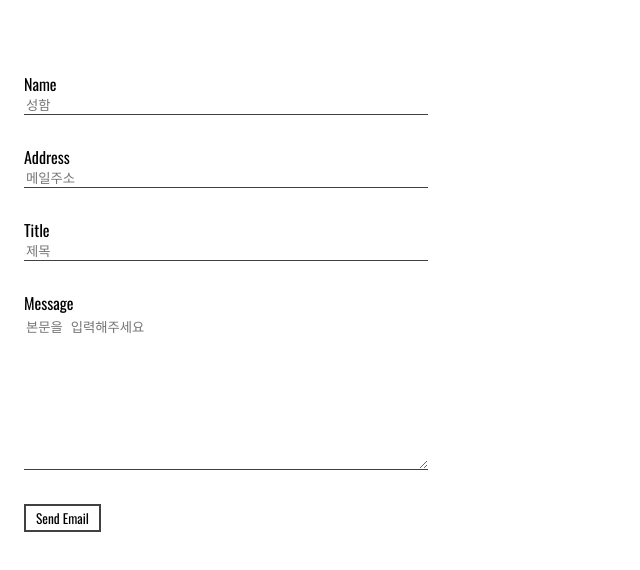
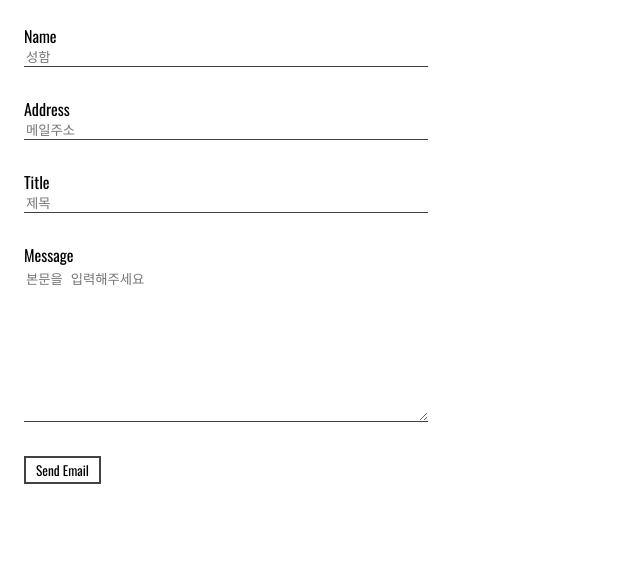
Before and after one commit to ryan-kim-dev/micro-app-mailer, a React (Create React App) app in the folder client/: page / in a window 1280 px wide. Shown: the top 570 px of the page, without its empty margins (0-640 px from the left). Built offline with nearby package versions, Linux system fonts and the light colour scheme.

Commit message:
chore: Style to remove empty spaces

```diff
--- a/client/src/Form.jsx
+++ b/client/src/Form.jsx
@@ -83,7 +83,7 @@ const FormContainer = styled.div`
   z-index: 1;
   background: rgba(255, 255, 255, 0.4);
   backdrop-filter: blur(40px);
-  padding: 3em 3em 3em 0;
+  /* padding: 3em 3em 3em 0; */
 
   width: 800px;
   display: flex;
@@ -95,7 +95,7 @@ const FormContainer = styled.div`
 
 const Form = styled.form`
   background: rgba(255, 255, 255, 0.2);
-  width: 70%;
+  width: max-content;
   display: flex;
   row-gap: 30px;
   flex-direction: column;
--- a/client/src/Globalstyle.jsx
+++ b/client/src/Globalstyle.jsx
@@ -3,8 +3,7 @@ import { createGlobalStyle } from 'styled-components';
 const GlobalStyle = createGlobalStyle`
 
     body {
-        width: 800px;
-        height: max-content;
+
     }
 `;
 export default GlobalStyle;
```
